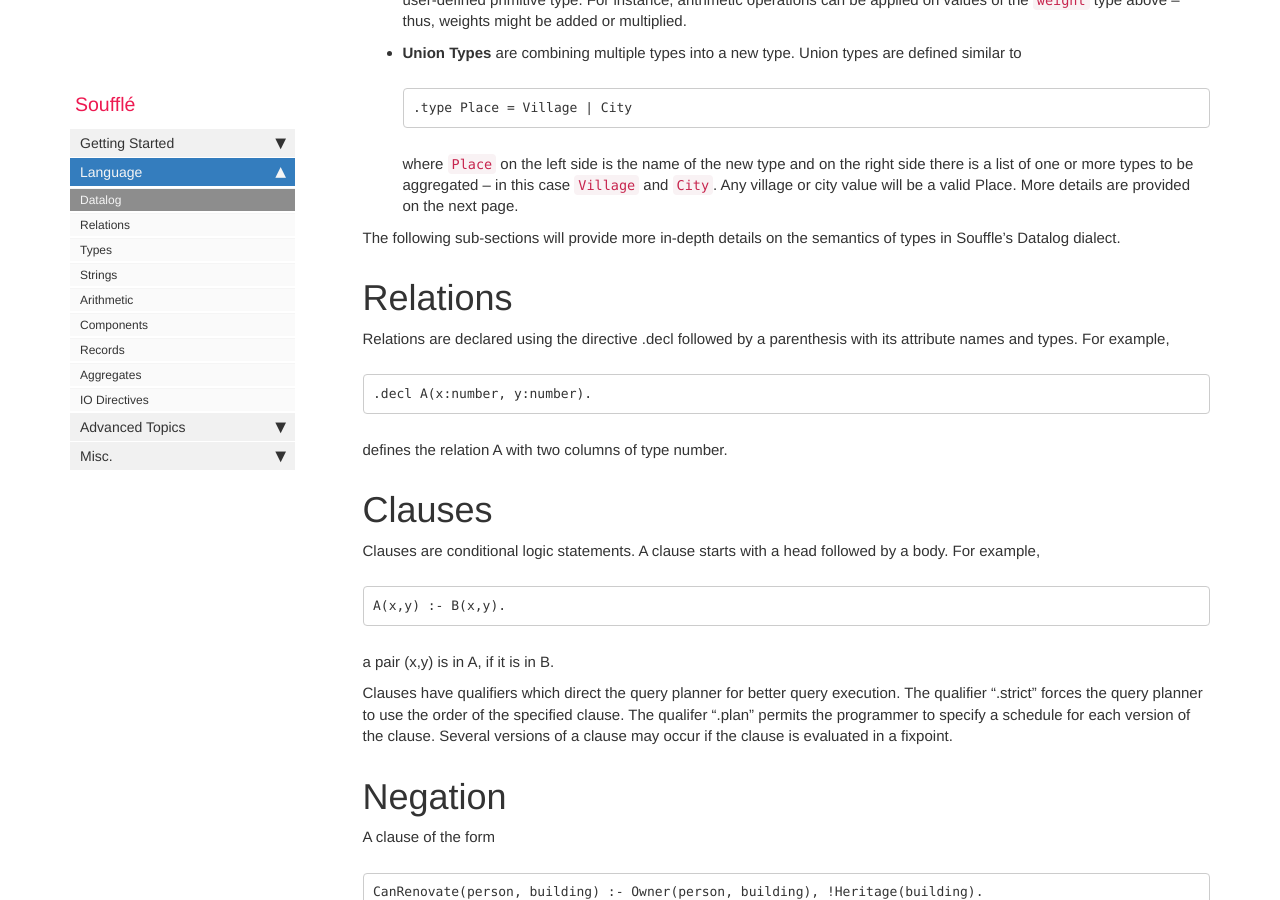
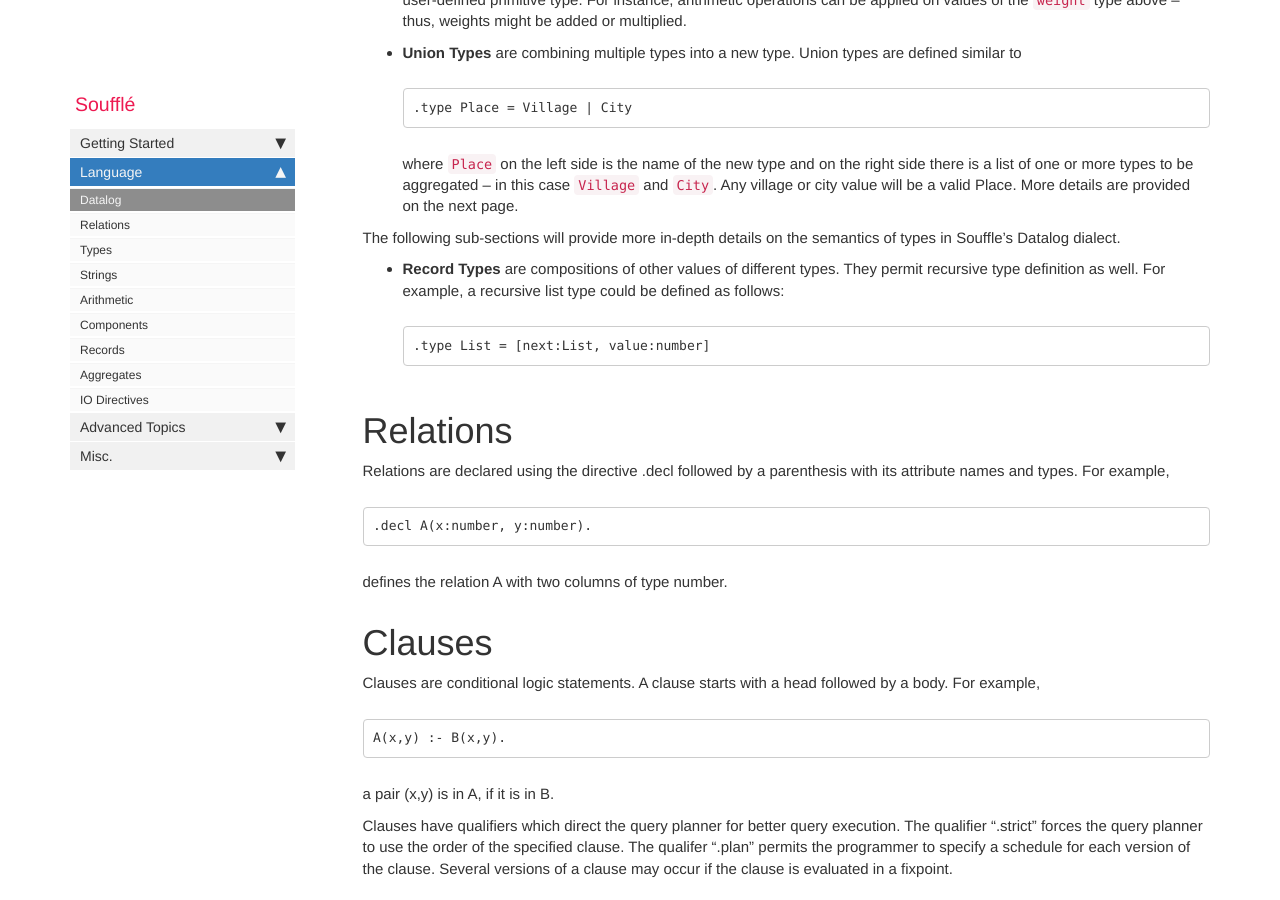
Before and after one commit to souffle-lang/souffle-lang.github.io, a Jekyll site: the page built from pages/docs/datalog.md, in a window 1280 px wide and 900 px high, scrolled down 2499 px. Built offline with Jekyll 4.4.1, drawn with Linux system fonts in a browser that asks for light colours; comment, search, counter and statistics services are not loaded.

Commit message:
Update datalog.md

````diff
--- a/pages/docs/datalog.md
+++ b/pages/docs/datalog.md
@@ -125,6 +125,12 @@ where `Place` on the left side is the name of the new type and on the right side
 
 The following sub-sections will provide more in-depth details on the semantics of types in Souffle's Datalog dialect.
 
+* **Record Types** are compositions of other values of different types. They permit recursive type definition as well. For example, a recursive list type could be defined as follows:
+```
+.type List = [next:List, value:number]
+```
+
+
 # Relations
 
 Relations are declared using the directive .decl followed by a parenthesis with its attribute names and types. For example,
````
